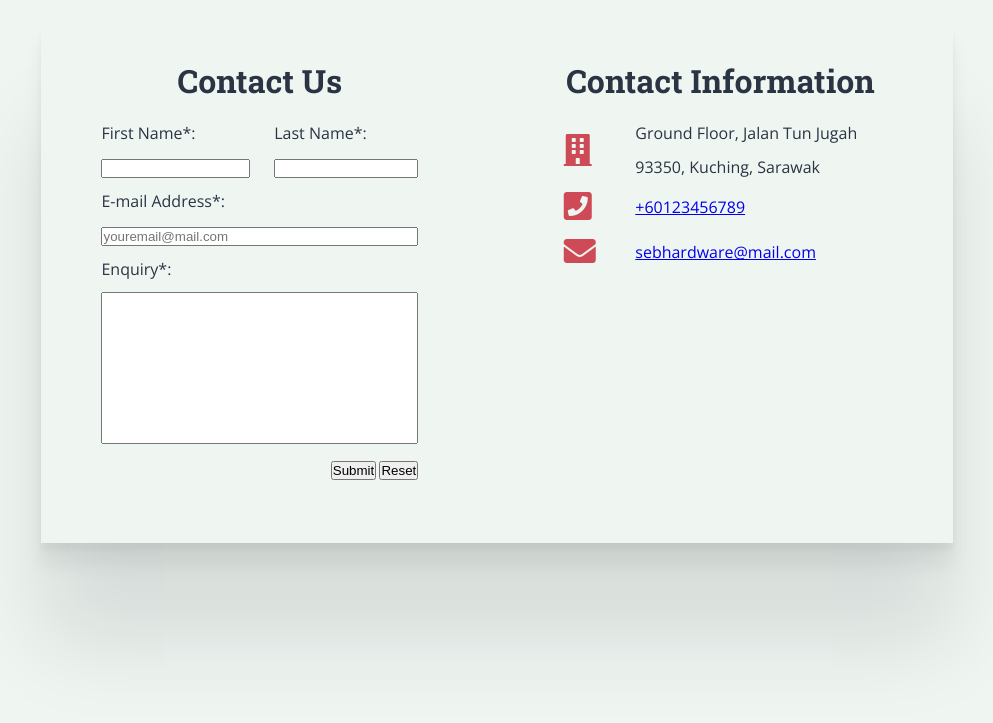
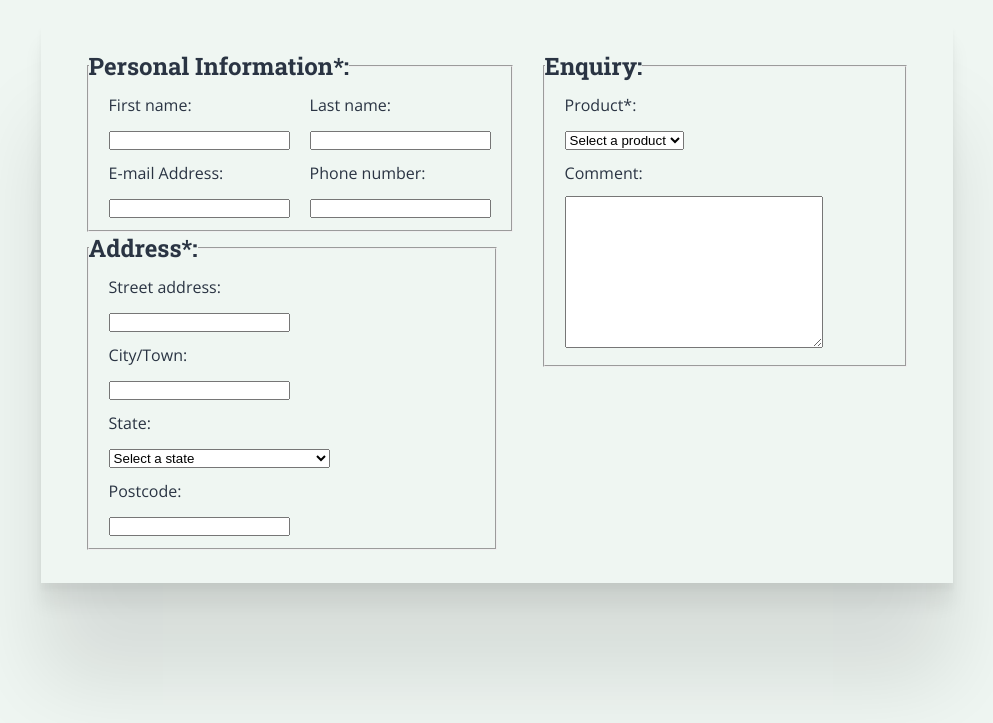
Before and after one commit to ItsSimon2K/SEB-Hardware, a PHP site: page /enquiry.html in a window 1280 px wide. Shown: the top 723 px of the page, without its empty margins (143-1136 px from the left). Run offline with PHP 8.4, Linux system fonts and the light colour scheme.

Commit message:
edit enquiry form

```diff
--- a/assign1/enquiry.html
+++ b/assign1/enquiry.html
@@ -7,11 +7,11 @@
   <meta name="author" content="Sim Mao Chen">
   <meta name="keywords" content="seb hardware enquiry, seb enquiry">
   <meta name="viewport" content="width=device-width, initial-scale=1.0">
-  <title>SEB Hardware - Enquiry</title>
   <link rel="stylesheet" type="text/css" href="styles/style.css">
   <link rel="stylesheet" type="text/css" href="https://use.fontawesome.com/releases/v5.7.2/css/all.css"
     integrity="sha384-fnmOCqbTlWIlj8LyTjo7mOUStjsKC4pOpQbqyi7RrhN7udi9RwhKkMHpvLbHG9Sr" crossorigin="anonymous">
 	<link href="https://fonts.googleapis.com/css2?family=Open+Sans:wght@400;700&family=Roboto+Slab:wght@700&display=swap" rel="stylesheet">
+  <title>SEB Hardware - Enquiry</title>
 </head>
 
 <body>
@@ -20,89 +20,171 @@
   <!-- header end -->
 
   <!-- content start -->
-  <main>
+  <article>
     <div class="container">
-      <div class="main-cont">
       <div class="eform-card">
-          <h1>Contact Us</h1>
-          <form class="eform" action="">
-            <table class="eform-table">
-              <tr>
-                <td><label for="fname">First Name*:</label></td>
-                <td><label for="lname">Last Name*:</label></td>
-              </tr>
+        <form action="">
+          <div class="personal-info">
+
+            <fieldset>
+              <legend><h2>Personal Information*:</h2></legend>
+              <table class="personal-info-table">
 
                 <tr>
-                <td><input type="text" name="fname" id="fname"></td>
-                <td><input type="text" name="lname" id="lname"></td>
-              </tr>
-
-              <tr>
-                <td><label for="email">E-mail Address*:</label></td>
-              </tr>
-
-              <tr>
-                <td colspan="2"><input type="email" name="email" id="email" placeholder="youremail@mail.com"></td>
-              </tr>
-
-              <tr>
-                <td><label for="enquiry">Enquiry*:</label></td>
-              </tr>
-
-              <tr>
-                <td colspan="2"><textarea name="enquiry" id="enquiry" cols="30" rows="10"></textarea></td>
-              </tr>
-
-              <tr>
-                <td colspan="2">
-                  <input type="reset" value="Reset">
-                  <input type="submit" value="Submit">
-                </td>
-              </tr>
-            </table>
-          </form>
-        </div>
-
-        <div class="contact-info-card">
-          <h1>Contact Information</h1>
-          <table>
-            <tr>
-              <td rowspan="2">
-                <i class="fas fa-building fa-2x"></i>
+                  <td>
+                    <label for="fname">First name:</label>
                   </td>
                   <td>
-                Ground Floor, Jalan Tun Jugah
+                    <label for="lname">Last name:</label>
                   </td>
                 </tr>
 
                 <tr>
                   <td>
-                93350, Kuching, Sarawak
+                    <input type="text" name="fname" id="fname" maxlength="25" required>
+                  </td>
+                  <td>
+                    <input type="text" name="lname" id="lname" maxlength="25" required>
                   </td>
                 </tr>
 
                 <tr>
                   <td>
-                <i class="fas fa-phone-square fa-2x"></i>
+                    <label for="email">E-mail Address:</label>
                   </td>
                   <td>
-                <a href="tel:+60123456789">+60123456789</a>
+                    <label for="phone">Phone number:</label>
                   </td>
                 </tr>
 
                 <tr>
                   <td>
-                <i class="fas fa-envelope fa-2x"></i>
+                    <input type="email" name="email" id="email" required>
                   </td>
                   <td>
-                <a href="mailto:sebhardware@mail.com">sebhardware@mail.com</a>
+                    <input type="tel" name="phone" id="phone" required>
                   </td>
                 </tr>
+
               </table>
+            </fieldset>
+
+            <fieldset>
+              <legend><h2>Address*:</h2></legend>
+              <table class="address-table">
+
+                <tr>
+                  <td>
+                    <label for="street-address">Street address:</label>
+                  </td>
+                </tr>
+
+                <tr>
+                  <td>
+                    <input type="text" name="street-address" id="street-address" maxlength="40" required>
+                  </td>
+                </tr>
+
+                <tr>
+                  <td>
+                    <label for="city">City/Town:</label>
+                  </td>
+                </tr>
+
+                <tr>
+                  <td>
+                    <input type="text" name="" id="city" maxlength="20">
+                  </td>
+                </tr>
+
+                <tr>
+                  <td>
+                    State:
+                  </td>
+                </tr>
+
+                <tr>
+                  <td>
+                    <select name="state" id="state">
+                      <option value="" selected disabled>Select a state</option>
+                      <option value="johor">Johor</option>
+                      <option value="kedah">Kedah</option>
+                      <option value="kelantan">Kelantan</option>
+                      <option value="malacca">Malacca</option>
+                      <option value="negeri sembilan">Negeri Sembilan</option>
+                      <option value="pahang">Pahang</option>
+                      <option value="penang">Penang</option>
+                      <option value="perak">Perak</option>
+                      <option value="perlis">Perlis</option>
+                      <option value="sabah">Sabah</option>
+                      <option value="sarawak">Sarawak</option>
+                      <option value="selangor">Selangor</option>
+                      <option value="terengganu">Terengganu</option>
+                      <option value="KL">Federal Territory of Kuala Lumpur</option>
+                      <option value="LB">Federal Territory of Labuan</option>
+                      <option value="PJ">Federal Territory of Putrajaya</option>
+                    </select>
+                  </td>
+                </tr>
+
+                <tr>
+                  <td>
+                    <label for="postcode">Postcode:</label>
+                  </td>
+                </tr>
+
+                <tr>
+                  <td>
+                    <input type="text" name="postcode" id="postcode">
+                  </td>
+                </tr>
+
+              </table>
+            </fieldset>
+          </div>
+
+
+          <div class="enquiry">
+            <fieldset>
+              <legend><h2>Enquiry:</h2></legend>
+              <table class="enquiry-table">
+
+                <tr>
+                  <td>
+                    Product*:
+                  </td>
+                </tr>
+
+                <tr>
+                  <td>
+                    <select name="product" id="product">
+                      <option value="" selected disabled>Select a product</option>
+                      <option value="earplug" >Earplug</option>
+                      <option value="respirator" >Respirator</option>
+                      <option value="glove" >Glove</option>
+                    </select>
+                  </td>
+                </tr>
+
+                <tr>
+                  <td>
+                    <label for="comment">Comment:</label>
+                  </td>
+                </tr>
+
+                <tr>
+                  <td>
+                    <textarea name="comment" id="comment" cols="30" rows="10"></textarea>
+                  </td>
+                </tr>
+
+              </table>
+            </fieldset>
+          </div>
+        </form>
       </div>
     </div>
-    </div>
-  </main>
+  </article>
   <!-- content end -->
 
   <!-- footer start -->
--- a/assign1/styles/style.css
+++ b/assign1/styles/style.css
@@ -229,68 +229,42 @@ footer address{
 }
 
 /* #region enquiry */
-.main-cont {
+.eform-card {
 	text-align: center;
 	margin: 2% 10% 0 10%;
-	height: 520px;
+	height: 560px;
 	position: relative;
-	overflow: hidden;
 	box-shadow:
 		0 6.7px 5.3px rgba(0, 0, 0, 0.04),
 		0 22.3px 17.9px rgba(0, 0, 0, 0.06),
 		0 100px 80px rgba(0, 0, 0, 0.1);
 }
 
-.eform-card {
+.personal-info {
+	width: 45%;
+	margin: 3% 0 3% 5% ;
 	float: left;
-	margin: 4%;
-	width: 40%;
-	position: relative;
 }
 
-.eform-card h1 {
-	margin-bottom: 2%;
+.enquiry {
+	width: 40%;
+	margin: 3% 0 3% 5%;
+	float: left;
 }
 
-.eform-table {
+.personal-info-table, .address-table, .enquiry-table {
 	text-align: left;
 	width: 100%;
 	border-collapse: separate;
-	border-spacing: 1.5rem .75rem;
+	border-spacing: 1.25rem .75rem;
 }
 
-.eform input[type="text"], .eform input[type="email"] {
-	width: 100%;
+.personal-info fieldset, .enquiry fieldset {
+
 }
 
-.eform textarea {
-	resize: none;
-	width: 100%;
-}
-
-.eform input[type="submit"], .eform input[type="reset"] {
-	float: right;
-	margin-left: 1%;
-}
-
-.contact-info-card {
-	width: 45%;
-	height: 100%;
-	margin: 4% 3%;
-	float: right;
-	position: relative;
-}
-
-.contact-info-card table {
+.personal-info fieldset legend, .enquiry fieldset legend{
 	text-align: left;
-	width: 100%;
-	margin: 2% 4%;
-	border-collapse: separate;
-	border-spacing: 2rem .75rem;
-}
-
-.contact-info-card i {
-	color: #cd4a56;
 }
 
 /* #endregion */
```
Lines whose indentation alone changed are shown as unchanged.
